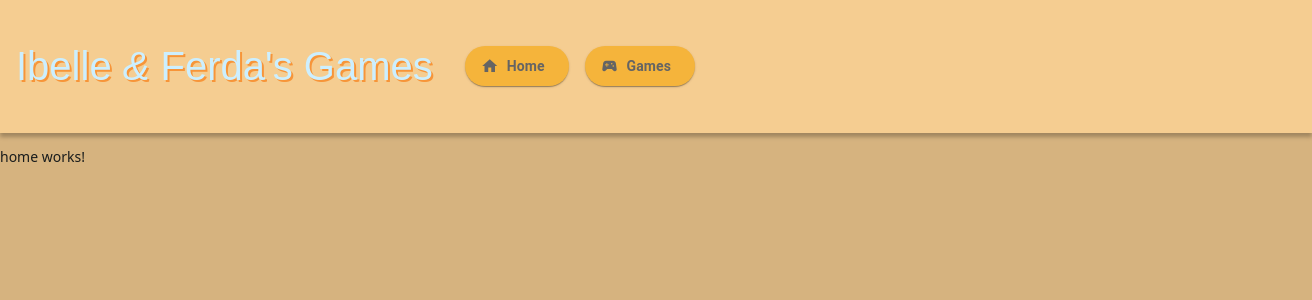
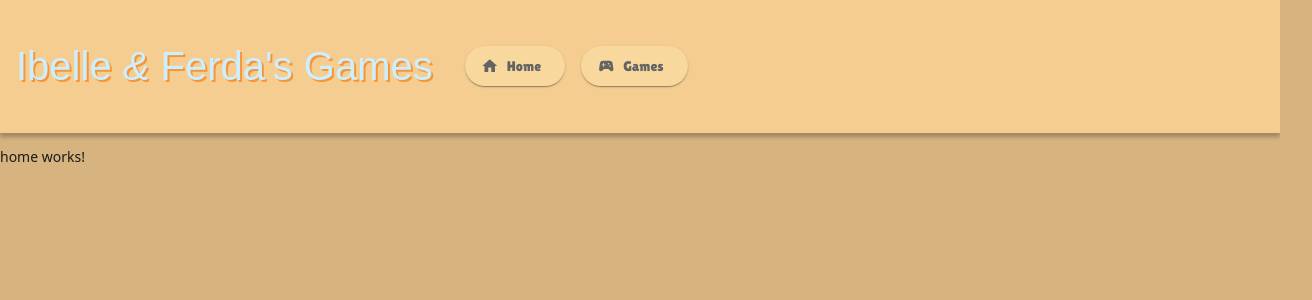
Before and after one commit to wcouture/IbelleFerdaGames, an Angular app: page /home in a window 1280 px wide. Shown: the top 300 px of the page, 1312 px wide, since content can reach past the window. Built offline with nearby package versions, Linux system fonts and the light colour scheme; a web font is replaced by a local one.

Commit message:
Change font of nav buttons

```diff
--- /dev/null
+++ b/src/components/page-container/page-container.html
@@ -0,0 +1,3 @@
+<section class="page-container">
+    <ng-content/>
+</section>
--- a/src/components/site-header/site-header.css
+++ b/src/components/site-header/site-header.css
@@ -4,7 +4,6 @@
 
     display: flex;
     gap: 1rem;
-    width: 100%;
 
     align-items: center;
     box-shadow: 0px 4px 4px rgba(0, 0, 0, 0.25);
--- a/src/components/site-nav/site-nav.css
+++ b/src/components/site-nav/site-nav.css
@@ -10,9 +10,10 @@
 
 .site-nav a {
     color: #646464;
-    font-weight: bold;
+    font-weight: 400;
+    font-family: "lilita one", sans-serif;
 }
 
 a[matButton] {
-    background-color: #f5b43b;
+    background-color: #f8d89d;
 }
--- a/src/components/site-nav/site-nav.html
+++ b/src/components/site-nav/site-nav.html
@@ -1,6 +1,6 @@
 <nav class="site-nav">
     <!-- Absolute navigation pathing -->
-    <a matButton="elevated" class="" routerLink="/home">
+    <a matButton="elevated" routerLink="/home">
         <mat-icon>home</mat-icon>
         Home
     </a>
```
Also changed, not shown: src/components/page-container/page-container.css (added, +17 -0 lines), src/components/page-container/page-container.ts (added, +9 -0 lines), 1 other file (tests, documents, lock files or other folders).
